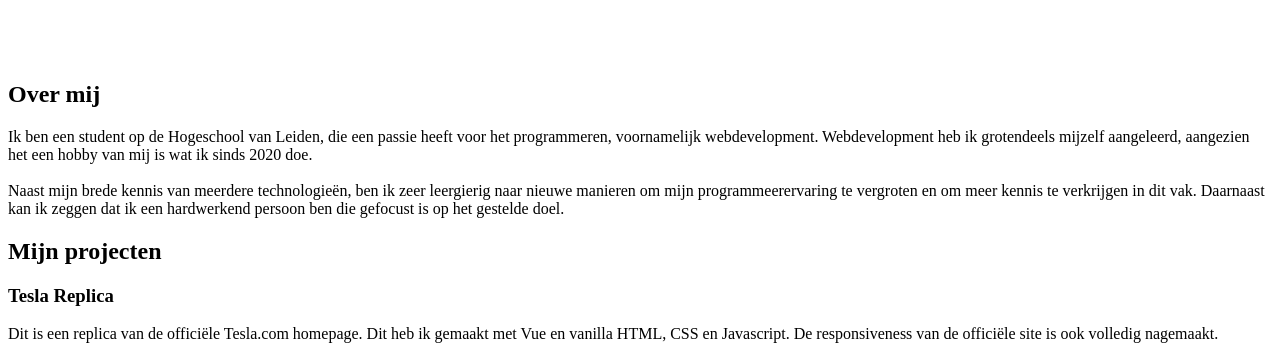
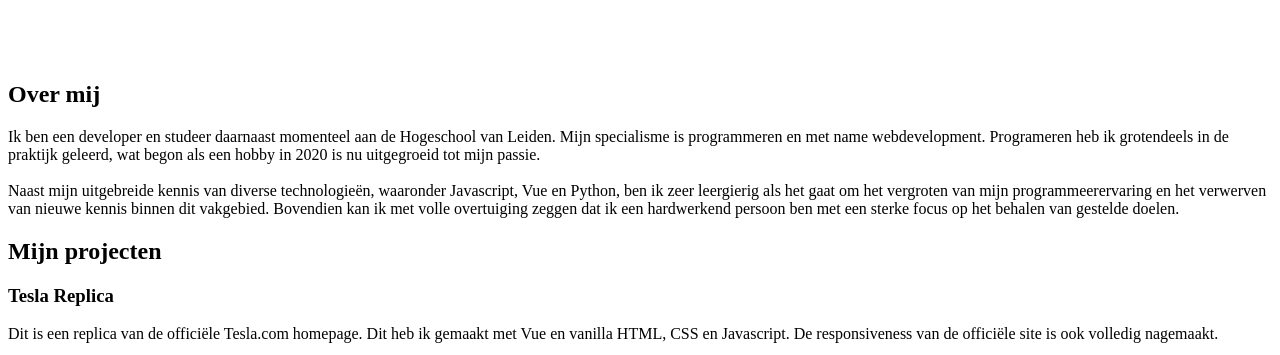
Before and after one commit to Niozk/portfolio, a website with bundled scripts: page index.html in a window 1280 px wide. Shown: the part 860-1215 px from the top of the page. Built offline with nearby package versions, Linux system fonts and the light colour scheme.

```diff
--- a/index.html
+++ b/index.html
@@ -24,13 +24,14 @@
         <div class="about-me-container">
             <h2>Over mij</h2>
             <p>
-                Ik ben een student op de Hogeschool van Leiden, die een passie heeft voor het programmeren,
-                voornamelijk webdevelopment. Webdevelopment heb ik grotendeels mijzelf aangeleerd,
-                aangezien het een hobby van mij is wat ik sinds 2020 doe.
+                Ik ben een developer en studeer daarnaast momenteel aan de Hogeschool van Leiden. Mijn specialisme is programmeren
+                en met name webdevelopment. Programeren heb ik grotendeels in de praktijk geleerd, wat begon als een hobby in 2020
+                is nu uitgegroeid tot mijn passie.
                 <br><br>
-                Naast mijn brede kennis van meerdere technologieën, ben ik zeer leergierig naar nieuwe manieren
-                om mijn programmeerervaring te vergroten en om meer kennis te verkrijgen in dit vak.
-                Daarnaast kan ik zeggen dat ik een hardwerkend persoon ben die gefocust is op het gestelde doel.
+                Naast mijn uitgebreide kennis van diverse technologieën, waaronder Javascript, Vue en Python,
+                ben ik zeer leergierig als het gaat om het vergroten van mijn programmeerervaring en
+                het verwerven van nieuwe kennis binnen dit vakgebied. Bovendien kan ik met volle overtuiging zeggen dat ik een
+                hardwerkend persoon ben met een sterke focus op het behalen van gestelde doelen.
             </p>
         </div>
     </section>
```
